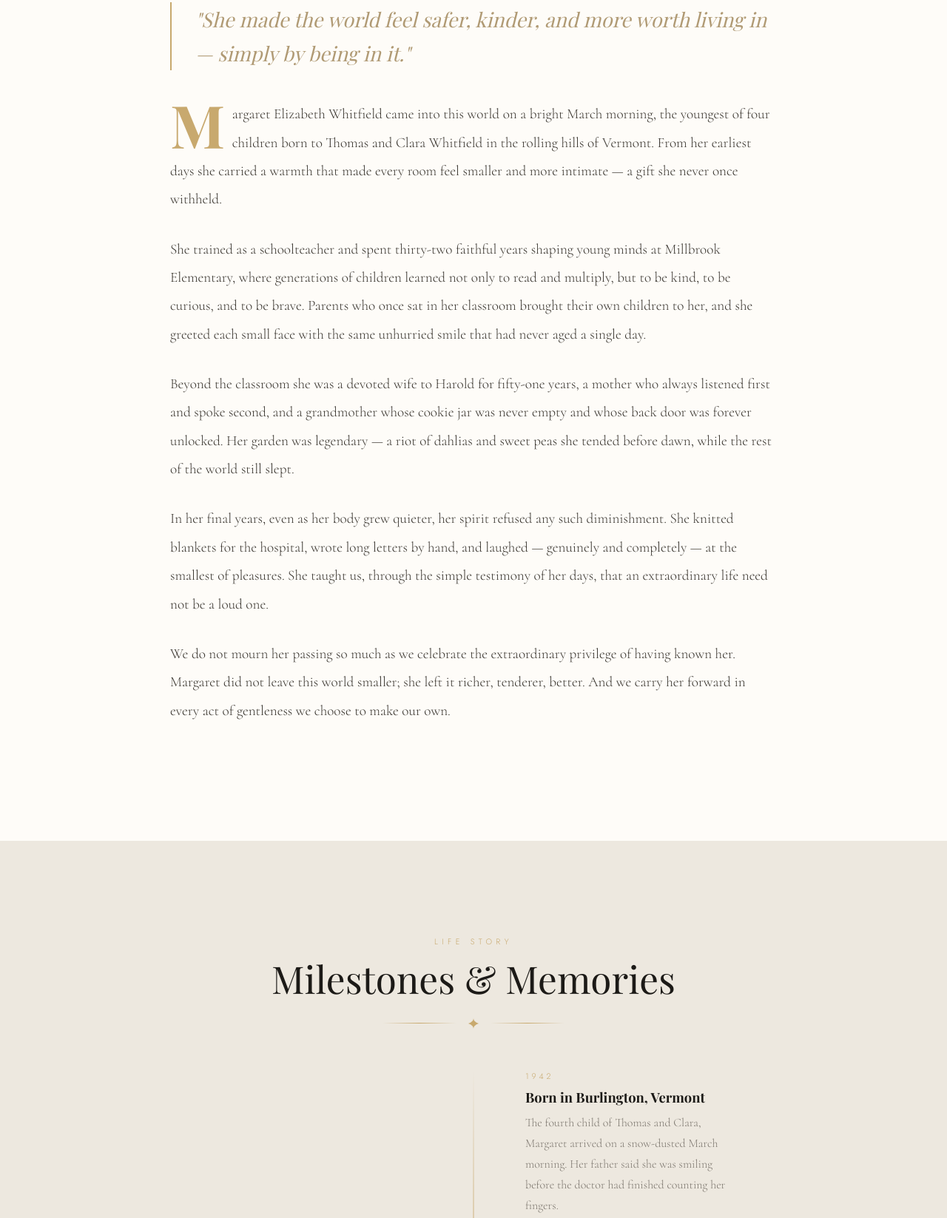
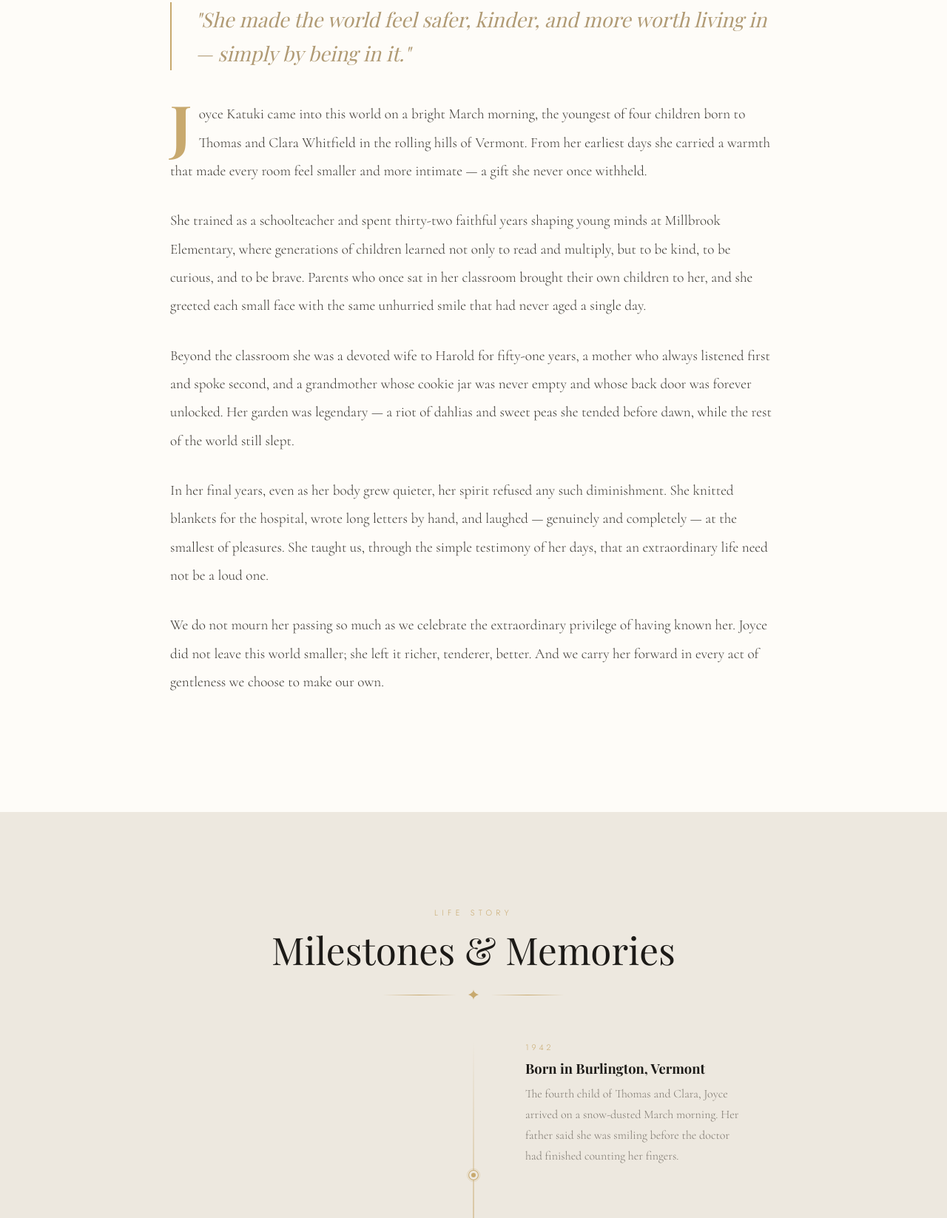
Before and after one commit to francmalo/joyce, a plain HTML site: page index.html in a window 1280 px wide. Shown: the part 1107-2754 px from the top of the page at 74% size. Drawn offline with nearby package versions, Linux system fonts and the light colour scheme; a web font is replaced by a local one.

Commit message:
Initial commit

```diff
--- a/index.html
+++ b/index.html
@@ -4,7 +4,7 @@
 <head>
     <meta charset="UTF-8" />
     <meta name="viewport" content="width=device-width,initial-scale=1.0" />
-    <title>In Loving Memory &middot; Margaret Elizabeth Whitfield</title>
+    <title>In Loving Memory &middot; Joyce Katuki</title>
     <link rel="preconnect" href="https://fonts.googleapis.com" />
     <link
         href="https://fonts.googleapis.com/css2?family=Playfair+Display:ital,wght@0,400;0,500;0,700;1,400;1,500&family=Cormorant:ital,wght@0,300;0,400;1,300;1,400&family=Jost:wght@200;300;400&display=swap"
@@ -1354,7 +1354,7 @@
             <blockquote class="ep revl">"She made the world feel safer, kinder, and more worth living in &mdash; simply
                 by being in it."</blockquote>
             <div class="eb">
-                <p>Margaret Elizabeth Whitfield came into this world on a bright March morning, the youngest of four
+                <p>Joyce Katuki came into this world on a bright March morning, the youngest of four
                     children born to Thomas and Clara Whitfield in the rolling hills of Vermont. From her earliest days
                     she carried a warmth that made every room feel smaller and more intimate &mdash; a gift she never
                     once withheld.</p>
@@ -1372,7 +1372,7 @@
                     completely &mdash; at the smallest of pleasures. She taught us, through the simple testimony of her
                     days, that an extraordinary life need not be a loud one.</p>
                 <p>We do not mourn her passing so much as we celebrate the extraordinary privilege of having known her.
-                    Margaret did not leave this world smaller; she left it richer, tenderer, better. And we carry her
+                    Joyce did not leave this world smaller; she left it richer, tenderer, better. And we carry her
                     forward in every act of gentleness we choose to make our own.</p>
             </div>
         </div>
@@ -1392,7 +1392,7 @@
                 <div class="tc">
                     <p class="ty">1942</p>
                     <h3 class="tt">Born in Burlington, Vermont</h3>
-                    <p class="tdesc">The fourth child of Thomas and Clara, Margaret arrived on a snow-dusted March
+                    <p class="tdesc">The fourth child of Thomas and Clara, Joyce arrived on a snow-dusted March
                         morning. Her father said she was smiling before the doctor had finished counting her fingers.
                     </p>
                 </div>
@@ -1418,7 +1418,7 @@
                     <p class="ty">1967</p>
                     <h3 class="tt">Married Harold James Whitfield</h3>
                     <p class="tdesc">A June wedding beneath the oak trees her father had planted. Harold called the day
-                        perfect; Margaret said the cake was slightly too sweet &mdash; and she was probably right.</p>
+                        perfect; Joyce said the cake was slightly too sweet &mdash; and she was probably right.</p>
                 </div>
                 <div class="ts">
                     <div class="td"></div>
@@ -1708,7 +1708,7 @@
                             placeholder="Share a memory, a kind word, a story..." required></textarea></div>
                     <button class="btn" type="submit">Submit Tribute</button>
                 </form>
-                <div class="smsg" id="sm">Thank you. Your memory of Margaret is a gift to us all.</div>
+                <div class="smsg" id="sm">Thank you. Your memory of Joyce is a gift to us all.</div>
             </div>
         </div>
     </section>
@@ -1745,7 +1745,7 @@
 
     <footer>
         <span class="fo">&#10022;</span>
-        <span class="fn">Margaret Elizabeth Whitfield</span>
+        <span class="fn">Joyce Katuki</span>
         <span class="fy">1942 &mdash; 2024</span>
         <p class="fv">"I am the resurrection and the life. Whoever believes in me, though he die, yet shall he live."<em
                 class="fr">John 11:25</em></p>
```
